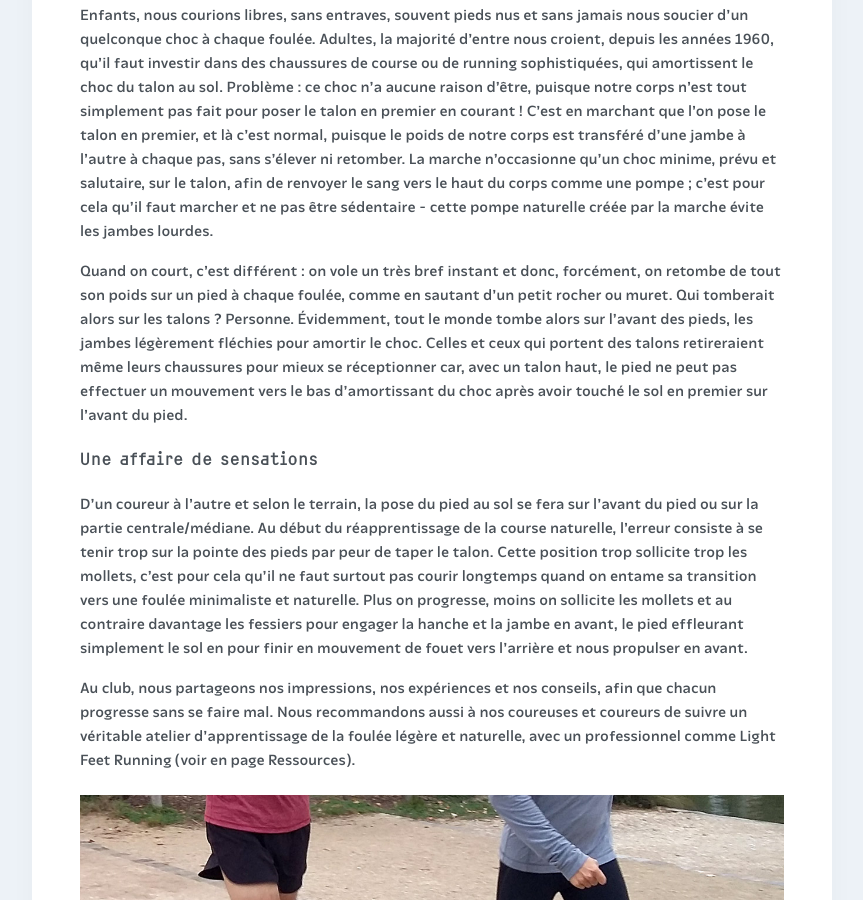
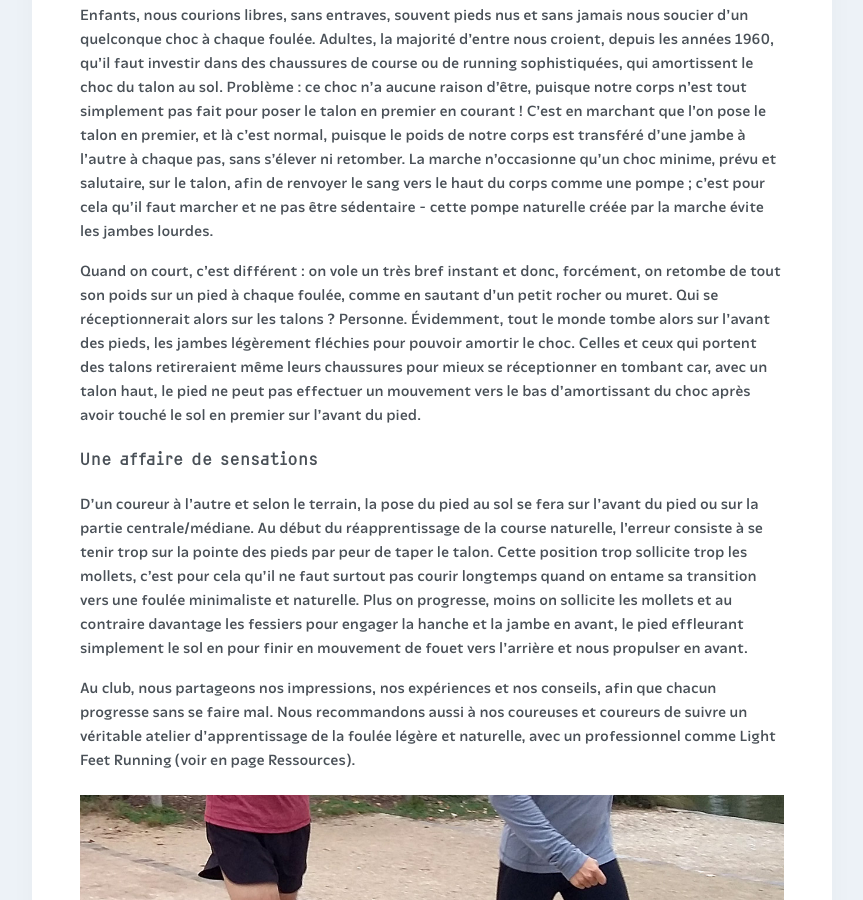
Before and after one commit to courirpaleo/courirpaleo.github.io, a Jekyll site: the page built from _pages-secondary/foulee-naturelle.md, in a window 1280 px wide and 900 px high, scrolled down 893 px. Shown: the whole window, without its empty margins (208-1071 px from the left). Built offline with Jekyll 4.4.1, drawn with Linux system fonts in a browser that asks for light colours; some web fonts are replaced.

Commit message:
Update foulee-naturelle.md

```diff
--- a/_pages-secondary/foulee-naturelle.md
+++ b/_pages-secondary/foulee-naturelle.md
@@ -13,7 +13,7 @@ En courant pieds nus, en sandales ou avec des chaussures sans amorti, sans «&nb
 
 Enfants, nous courions libres, sans entraves, souvent pieds nus et sans jamais nous soucier d'un quelconque choc à chaque foulée. Adultes, la majorité d'entre nous croient, depuis les années 1960, qu'il faut investir dans des chaussures de course ou de running sophistiquées, qui amortissent le choc du talon au sol. Problème : ce choc n'a aucune raison d'être, puisque notre corps n'est tout simplement pas fait pour poser le talon en premier en courant ! C'est en marchant que l'on pose le talon en premier, et là c'est normal, puisque le poids de notre corps est transféré d'une jambe à l'autre à chaque pas, sans s'élever ni retomber. La marche n'occasionne qu'un choc minime, prévu et salutaire, sur le talon, afin de renvoyer le sang vers le haut du corps comme une pompe ; c'est pour cela qu'il faut marcher et ne pas être sédentaire - cette pompe naturelle créée par la marche évite les jambes lourdes.
 
-Quand on court, c'est différent : on vole un très bref instant et donc, forcément, on retombe de tout son poids sur un pied à chaque foulée, comme en sautant d'un petit rocher ou muret. Qui tomberait alors sur les talons ? Personne. Évidemment, tout le monde tombe alors sur l'avant des pieds, les jambes légèrement fléchies pour amortir le choc. Celles et ceux qui portent des talons retireraient même leurs chaussures pour mieux se réceptionner car, avec un talon haut, le pied ne peut pas effectuer un mouvement vers le bas d'amortissant du choc après avoir touché le sol en premier sur l'avant du pied.
+Quand on court, c'est différent : on vole un très bref instant et donc, forcément, on retombe de tout son poids sur un pied à chaque foulée, comme en sautant d'un petit rocher ou muret. Qui se réceptionnerait alors sur les talons ? Personne. Évidemment, tout le monde tombe alors sur l'avant des pieds, les jambes légèrement fléchies pour pouvoir amortir le choc. Celles et ceux qui portent des talons retireraient même leurs chaussures pour mieux se réceptionner en tombant car, avec un talon haut, le pied ne peut pas effectuer un mouvement vers le bas d'amortissant du choc après avoir touché le sol en premier sur l'avant du pied.
 
 ### Une affaire de sensations
 D'un coureur à l'autre et selon le terrain, la pose du pied au sol se fera sur l'avant du pied ou sur la partie centrale/médiane. Au début du réapprentissage de la course naturelle, l'erreur consiste à se tenir trop sur la pointe des pieds par peur de taper le talon. Cette position trop sollicite trop les mollets, c'est pour cela qu'il ne faut surtout pas courir longtemps quand on entame sa transition vers une foulée minimaliste et naturelle. Plus on progresse, moins on sollicite les mollets et au contraire davantage les fessiers pour engager la hanche et la jambe en avant, le pied effleurant simplement le sol en pour finir en mouvement de fouet vers l'arrière et nous propulser en avant.
```
